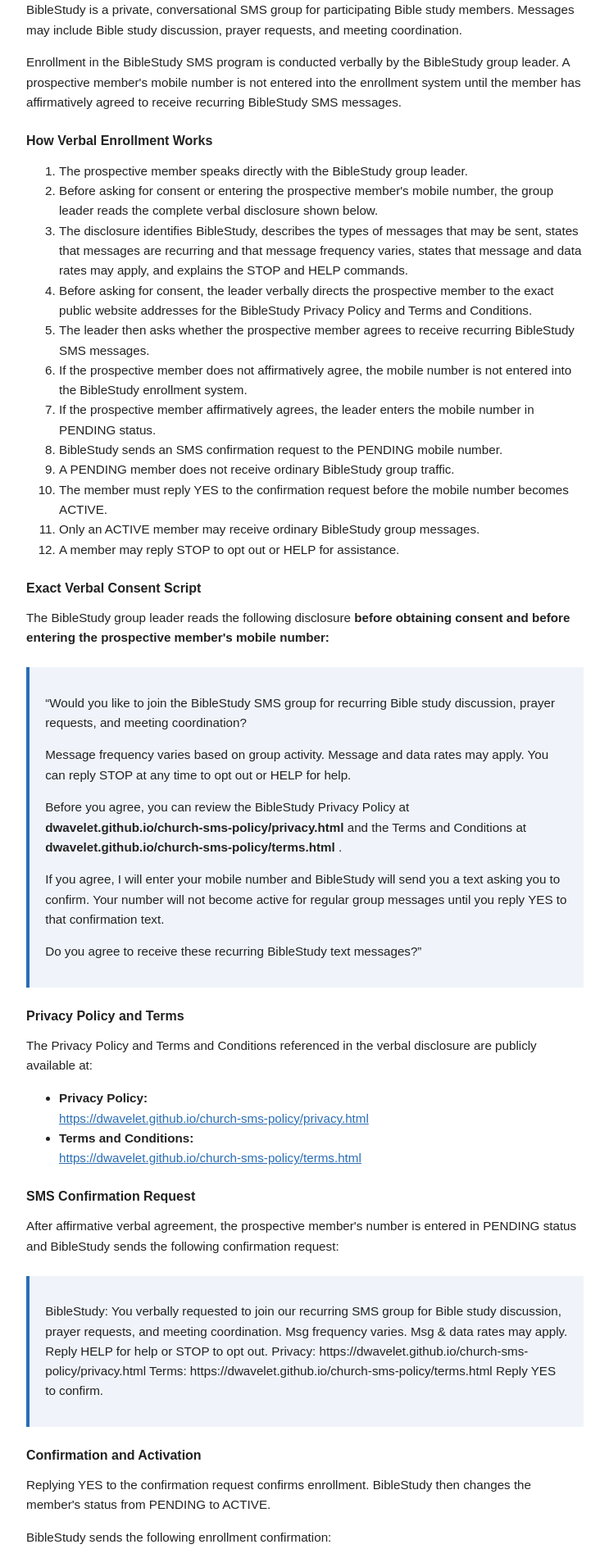
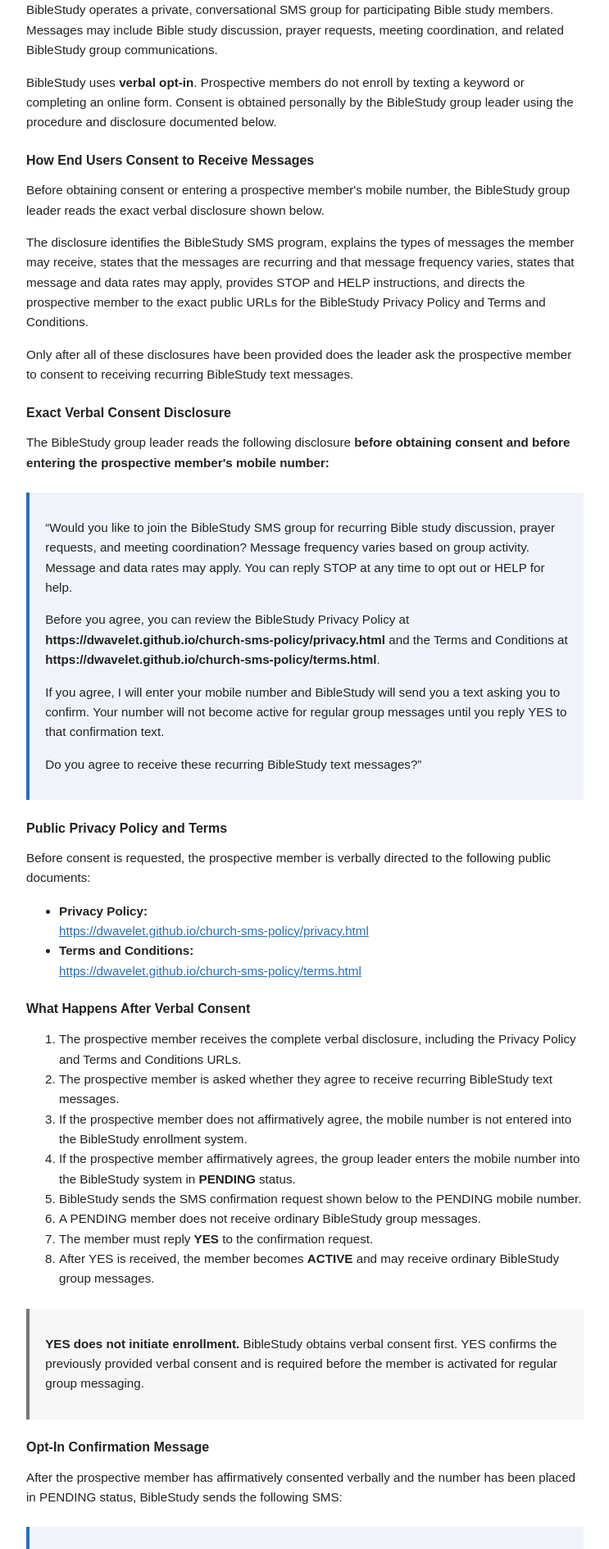
Before and after one commit to dwavelet/church-sms-policy, a plain HTML site: page join.html in a window 1280 px wide. Shown: the part 360-2250 px from the top of the page at 82% size, without its empty margins (268-1011 px from the left). Drawn offline with Linux system fonts and the light colour scheme.

Commit message:
Modified join.html for consistency with opt-in

```diff
--- a/join.html
+++ b/join.html
@@ -4,7 +4,7 @@
   <meta charset="UTF-8" />
   <meta name="viewport" content="width=device-width, initial-scale=1.0" />
 
-  <title>SMS Enrollment — BibleStudy</title>
+  <title>BibleStudy SMS Enrollment and Verbal Opt-In</title>
 
   <style>
     body {
@@ -41,7 +41,10 @@
     }
 
     .important {
-      font-weight: bold;
+      background: #f7f7f7;
+      border-left: 4px solid #777;
+      padding: 1em 1.2em;
+      margin: 1.5em 0;
     }
 
     .banner {
@@ -69,92 +72,49 @@
     class="banner"
   />
 
-  <h1>BibleStudy SMS Enrollment</h1>
+  <h1>BibleStudy SMS Enrollment and Verbal Opt-In</h1>
 
   <p>
-    BibleStudy is a private, conversational SMS group for participating
-    Bible study members. Messages may include Bible study discussion,
-    prayer requests, and meeting coordination.
+    BibleStudy operates a private, conversational SMS group for
+    participating Bible study members. Messages may include Bible
+    study discussion, prayer requests, meeting coordination, and
+    related BibleStudy group communications.
   </p>
 
   <p>
-    Enrollment in the BibleStudy SMS program is conducted verbally by
-    the BibleStudy group leader. A prospective member's mobile number
-    is not entered into the enrollment system until the member has
-    affirmatively agreed to receive recurring BibleStudy SMS messages.
+    BibleStudy uses <strong>verbal opt-in</strong>. Prospective members
+    do not enroll by texting a keyword or completing an online form.
+    Consent is obtained personally by the BibleStudy group leader
+    using the procedure and disclosure documented below.
   </p>
 
 
-  <h2>How Verbal Enrollment Works</h2>
+  <h2>How End Users Consent to Receive Messages</h2>
 
-  <ol>
-    <li>
-      The prospective member speaks directly with the BibleStudy group
-      leader.
-    </li>
+  <p>
+    Before obtaining consent or entering a prospective member's mobile
+    number, the BibleStudy group leader reads the exact verbal
+    disclosure shown below.
+  </p>
 
-    <li>
-      Before asking for consent or entering the prospective member's
-      mobile number, the group leader reads the complete verbal
-      disclosure shown below.
-    </li>
+  <p>
+    The disclosure identifies the BibleStudy SMS program, explains the
+    types of messages the member may receive, states that the messages
+    are recurring and that message frequency varies, states that
+    message and data rates may apply, provides STOP and HELP
+    instructions, and directs the prospective member to the exact
+    public URLs for the BibleStudy Privacy Policy and Terms and
+    Conditions.
+  </p>
 
-    <li>
-      The disclosure identifies BibleStudy, describes the types of
-      messages that may be sent, states that messages are recurring
-      and that message frequency varies, states that message and data
-      rates may apply, and explains the STOP and HELP commands.
-    </li>
-
-    <li>
-      Before asking for consent, the leader verbally directs the
-      prospective member to the exact public website addresses for the
-      BibleStudy Privacy Policy and Terms and Conditions.
-    </li>
-
-    <li>
-      The leader then asks whether the prospective member agrees to
-      receive recurring BibleStudy SMS messages.
-    </li>
-
-    <li>
-      If the prospective member does not affirmatively agree, the
-      mobile number is not entered into the BibleStudy enrollment
-      system.
-    </li>
-
-    <li>
-      If the prospective member affirmatively agrees, the leader
-      enters the mobile number in PENDING status.
-    </li>
-
-    <li>
-      BibleStudy sends an SMS confirmation request to the PENDING
-      mobile number.
-    </li>
-
-    <li>
-      A PENDING member does not receive ordinary BibleStudy group
-      traffic.
-    </li>
-
-    <li>
-      The member must reply YES to the confirmation request before
-      the mobile number becomes ACTIVE.
-    </li>
-
-    <li>
-      Only an ACTIVE member may receive ordinary BibleStudy group
-      messages.
-    </li>
-
-    <li>
-      A member may reply STOP to opt out or HELP for assistance.
-    </li>
-  </ol>
+  <p>
+    Only after all of these disclosures have been provided does the
+    leader ask the prospective member to consent to receiving
+    recurring BibleStudy text messages.
+  </p>
 
 
-  <h2>Exact Verbal Consent Script</h2>
+  <h2>Exact Verbal Consent Disclosure</h2>
 
   <p>
     The BibleStudy group leader reads the following disclosure
@@ -167,9 +127,6 @@
     <p>
       “Would you like to join the BibleStudy SMS group for recurring
       Bible study discussion, prayer requests, and meeting coordination?
-    </p>
-
-    <p>
       Message frequency varies based on group activity. Message and
       data rates may apply. You can reply STOP at any time to opt out
       or HELP for help.
@@ -177,13 +134,9 @@
 
     <p>
       Before you agree, you can review the BibleStudy Privacy Policy at
-      <strong>
-        dwavelet.github.io/church-sms-policy/privacy.html
-      </strong>
+      <strong>https://dwavelet.github.io/church-sms-policy/privacy.html</strong>
       and the Terms and Conditions at
-      <strong>
-        dwavelet.github.io/church-sms-policy/terms.html
-      </strong>.
+      <strong>https://dwavelet.github.io/church-sms-policy/terms.html</strong>.
     </p>
 
     <p>
@@ -201,11 +154,11 @@
   </div>
 
 
-  <h2>Privacy Policy and Terms</h2>
+  <h2>Public Privacy Policy and Terms</h2>
 
   <p>
-    The Privacy Policy and Terms and Conditions referenced in the
-    verbal disclosure are publicly available at:
+    Before consent is requested, the prospective member is verbally
+    directed to the following public documents:
   </p>
 
   <ul>
@@ -225,24 +178,78 @@
   </ul>
 
 
-  <h2>SMS Confirmation Request</h2>
+  <h2>What Happens After Verbal Consent</h2>
+
+  <ol>
+    <li>
+      The prospective member receives the complete verbal disclosure,
+      including the Privacy Policy and Terms and Conditions URLs.
+    </li>
+
+    <li>
+      The prospective member is asked whether they agree to receive
+      recurring BibleStudy text messages.
+    </li>
+
+    <li>
+      If the prospective member does not affirmatively agree, the
+      mobile number is not entered into the BibleStudy enrollment
+      system.
+    </li>
+
+    <li>
+      If the prospective member affirmatively agrees, the group leader
+      enters the mobile number into the BibleStudy system in
+      <strong>PENDING</strong> status.
+    </li>
+
+    <li>
+      BibleStudy sends the SMS confirmation request shown below to the
+      PENDING mobile number.
+    </li>
+
+    <li>
+      A PENDING member does not receive ordinary BibleStudy group
+      messages.
+    </li>
+
+    <li>
+      The member must reply <strong>YES</strong> to the confirmation
+      request.
+    </li>
+
+    <li>
+      After YES is received, the member becomes
+      <strong>ACTIVE</strong> and may receive ordinary BibleStudy
+      group messages.
+    </li>
+  </ol>
+
+  <div class="important">
+    <p>
+      <strong>YES does not initiate enrollment.</strong> BibleStudy
+      obtains verbal consent first. YES confirms the previously
+      provided verbal consent and is required before the member is
+      activated for regular group messaging.
+    </p>
+  </div>
+
+
+  <h2>Opt-In Confirmation Message</h2>
 
   <p>
-    After affirmative verbal agreement, the prospective member's
-    number is entered in PENDING status and BibleStudy sends the
-    following confirmation request:
+    After the prospective member has affirmatively consented verbally
+    and the number has been placed in PENDING status, BibleStudy sends
+    the following SMS:
   </p>
 
   <div class="script">
     <p>
-      BibleStudy: You verbally requested to join our recurring SMS
-      group for Bible study discussion, prayer requests, and meeting
-      coordination. Msg frequency varies. Msg &amp; data rates may
-      apply. Reply HELP for help or STOP to opt out. Privacy:
-      https://dwavelet.github.io/church-sms-policy/privacy.html
-      Terms:
+      BibleStudy: You verbally agreed to receive recurring BibleStudy
+      texts. Msg frequency varies. Msg &amp; data rates may apply.
+      Reply YES to confirm, HELP for help, STOP to opt out. Privacy:
+      https://dwavelet.github.io/church-sms-policy/privacy.html Terms:
       https://dwavelet.github.io/church-sms-policy/terms.html
-      Reply YES to confirm.
     </p>
   </div>
 
@@ -250,12 +257,13 @@
   <h2>Confirmation and Activation</h2>
 
   <p>
-    Replying YES to the confirmation request confirms enrollment.
-    BibleStudy then changes the member's status from PENDING to ACTIVE.
+    When the member replies <strong>YES</strong>, BibleStudy confirms
+    the previously provided verbal consent and changes the member's
+    status from PENDING to ACTIVE.
   </p>
 
   <p>
-    BibleStudy sends the following enrollment confirmation:
+    BibleStudy then sends:
   </p>
 
   <div class="script">
@@ -267,15 +275,31 @@
   </div>
 
 
+  <h2>Opt-In Keywords</h2>
+
+  <p>
+    BibleStudy does not use an SMS keyword to initiate enrollment.
+    Enrollment is initiated only after affirmative verbal consent is
+    obtained by the BibleStudy group leader.
+  </p>
+
+  <p>
+    <strong>YES</strong> is used only to confirm previously obtained
+    verbal consent before activating the member for ordinary
+    BibleStudy group messaging. YES does not initiate the opt-in
+    process.
+  </p>
+
+
   <h2>Message Frequency</h2>
 
   <p>
-    Messages are recurring and message frequency varies based on group
-    activity. There is no fixed message schedule.
+    BibleStudy messages are recurring. Message frequency varies based
+    on group activity. There is no fixed message schedule.
   </p>
 
 
-  <h2>Message and Data Charges</h2>
+  <h2>Message and Data Rates</h2>
 
   <p>
     Msg &amp; data rates may apply depending on the member's mobile
@@ -287,18 +311,19 @@
   <h2>Opt-Out</h2>
 
   <p>
-    Reply <strong>STOP</strong> to opt out of BibleStudy SMS messages.
-    After an opt-out request is processed, ordinary BibleStudy group
-    messages will no longer be sent to that mobile number unless the
-    member subsequently completes an applicable opt-in process again.
+    Members may reply <strong>STOP</strong> at any time to opt out of
+    BibleStudy SMS messages. After an opt-out request is processed,
+    ordinary BibleStudy group messages will no longer be sent to that
+    mobile number unless the member subsequently completes an
+    applicable opt-in process again.
   </p>
 
 
   <h2>Help</h2>
 
   <p>
-    Reply <strong>HELP</strong> for assistance or contact the
-    BibleStudy group leader at
+    Members may reply <strong>HELP</strong> for assistance or contact
+    the BibleStudy group leader at
     <a href="mailto:mia@dwgifford.com">mia@dwgifford.com</a>.
   </p>
 
@@ -306,9 +331,10 @@
   <h2>Voluntary Participation</h2>
 
   <p>
-    Participation in the BibleStudy SMS program is voluntary.
-    Consent to receive SMS messages is not a condition of
-    participating in Bible study activities.
+    Participation in the BibleStudy SMS program is voluntary. Consent
+    to receive BibleStudy SMS messages is not a condition of
+    participating in Bible study meetings, activities, or other
+    BibleStudy activities.
   </p>
 
 
```
